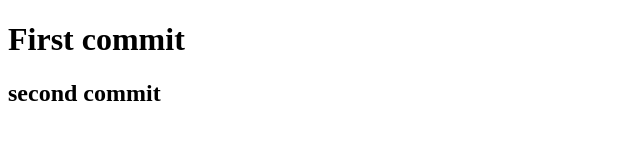
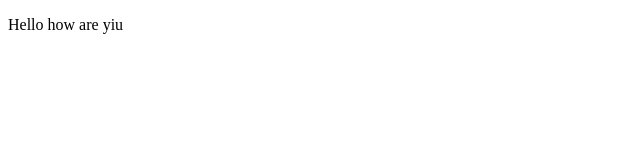
Before and after one commit to Likhith-likky/dummy, a plain HTML site: page index.html in a window 1280 px wide. Shown: the whole page, without its empty margins (0-640 px from the left). Drawn offline with Linux system fonts and the light colour scheme.

Commit message:
Last commit

```diff
--- a/index.html
+++ b/index.html
@@ -9,8 +9,7 @@
 </head>
 
 <body>
-<h1>First commit</h1>
-<h2>second commit</h2>
+<p>Hello how are yiu</p>
 </body>
 
 </html>
```
